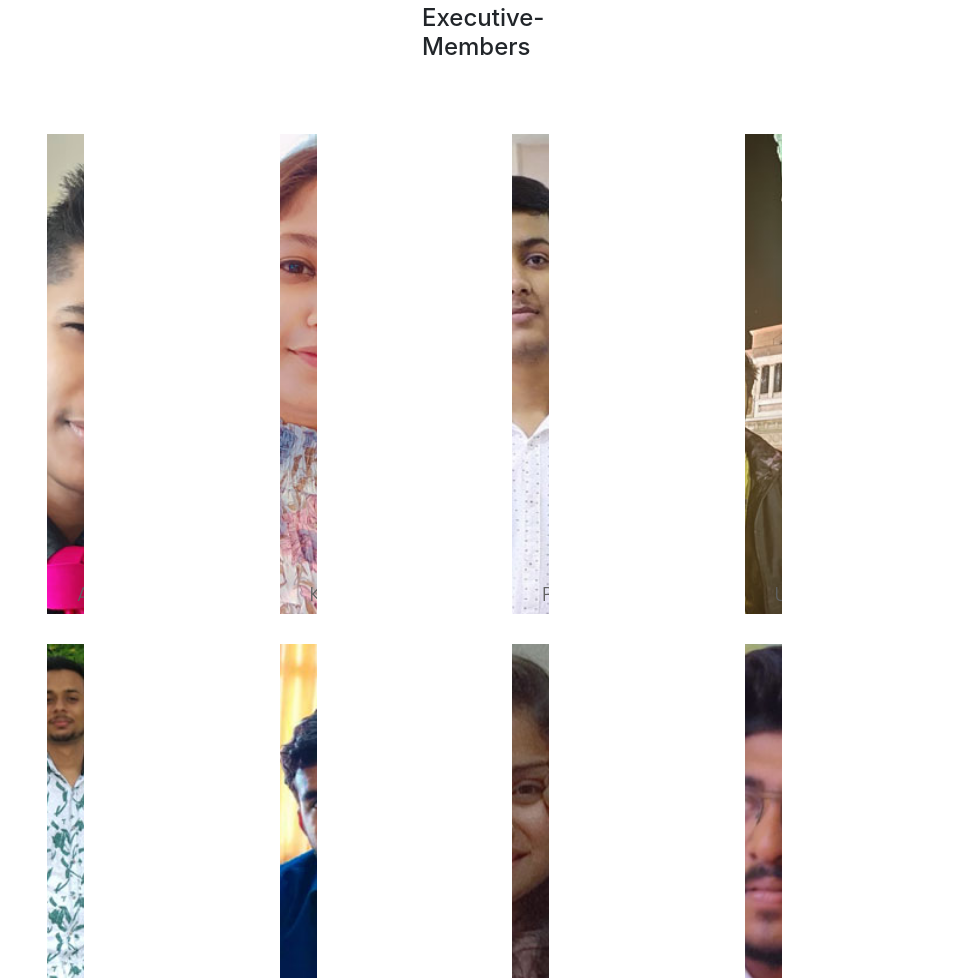
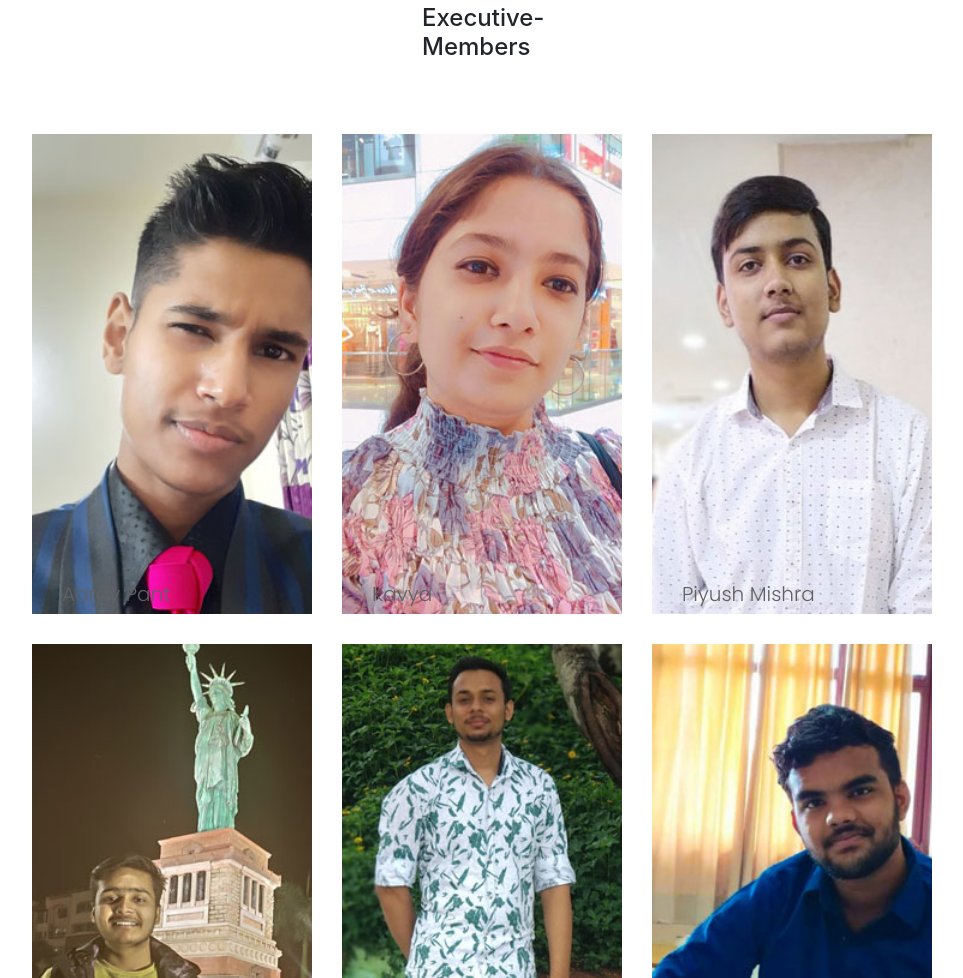
Before and after one commit to yash0501/trial, a plain HTML site: page team.html in a window 1280 px wide. Shown: the part 1900-2878 px from the top of the page, without its empty margins (158-1121 px from the left). Drawn offline with nearby package versions, Linux system fonts and the light colour scheme; files whose address does not match are found by name.

Commit message:
Update team.html

```diff
--- a/team.html
+++ b/team.html
@@ -99,7 +99,7 @@
 					var Data = data.second;
 					for (var i = 0; i < Data.length; i++) {
 						var box = document.createElement("div");
-						box.setAttribute("class", "col-md-3");
+						box.setAttribute("class", "col-lg-4 col-md-6");
 
 						/*var html = `<div class="head_team">
 										<img src=${"./img/team" + Data[i].profile} class="img" alt="Photo" />
@@ -109,7 +109,7 @@
 									</div>
 						`;*/
 
-                        var html = `<div class="col-lg-4 col-md-6">
+                        var html = `
                                         <div class="team__item set-bg" style="background-image: url(${"./img/team/" + Data[i].profile});">
                                         <div class="team__text">
                                             <div class="team__title">
@@ -122,7 +122,7 @@
                                                 </div>
                                             </div>
                                         </div>
-                                    </div>`;
+                                    `;
 
 						box.innerHTML = html;
 						document.getElementById("two").appendChild(box);
```
